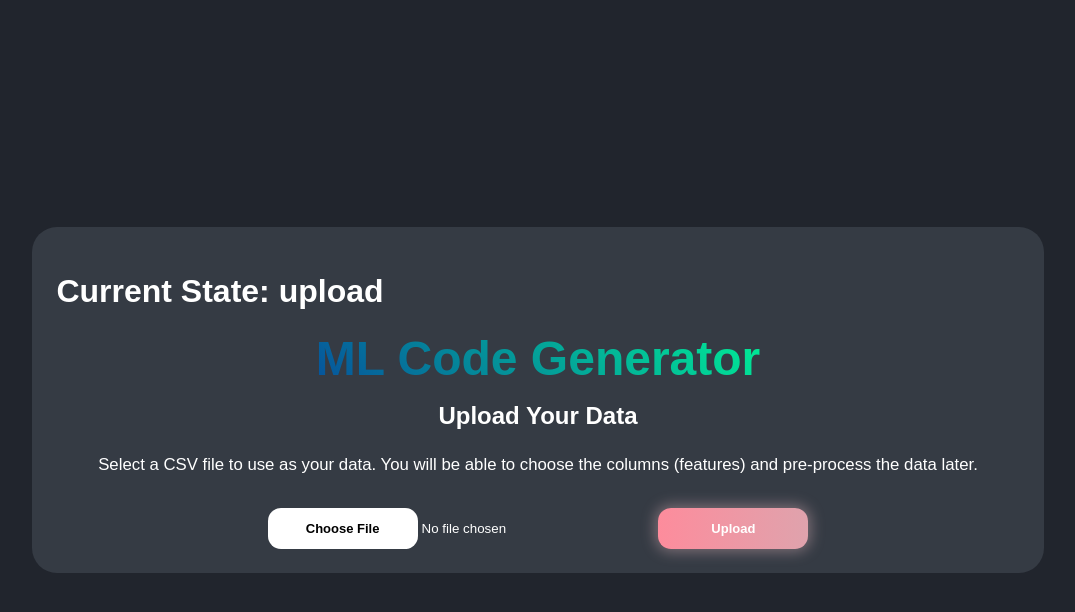
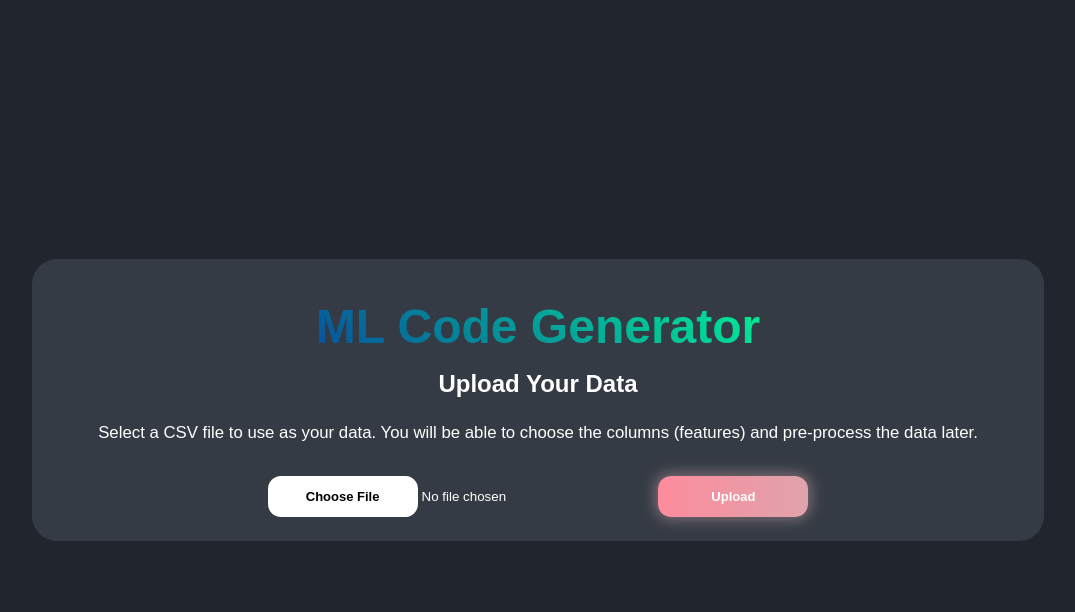
Before and after one commit to oss-slu/ml_code_generator, a Flask app: page /data in a window 1280 px wide. Shown: the top 612 px of the page, without its empty margins (102-1177 px from the left). Run offline with Flask 2, Linux system fonts and the light colour scheme.

Commit message:
removed the tracker of current state

```diff
--- a/flask_app/templates/base.html
+++ b/flask_app/templates/base.html
@@ -2,7 +2,7 @@
 <title>{% block title %}{% endblock %} - Flaskr</title>
 <link rel="stylesheet" href="{{ url_for('static', filename='style.css') }}">
 <div class="container">
-<h1>Current State: {{session['current_state']}}</h1>
+
 <section class="content">
   <header>
     <h1>ML Code Generator</h1>
```
